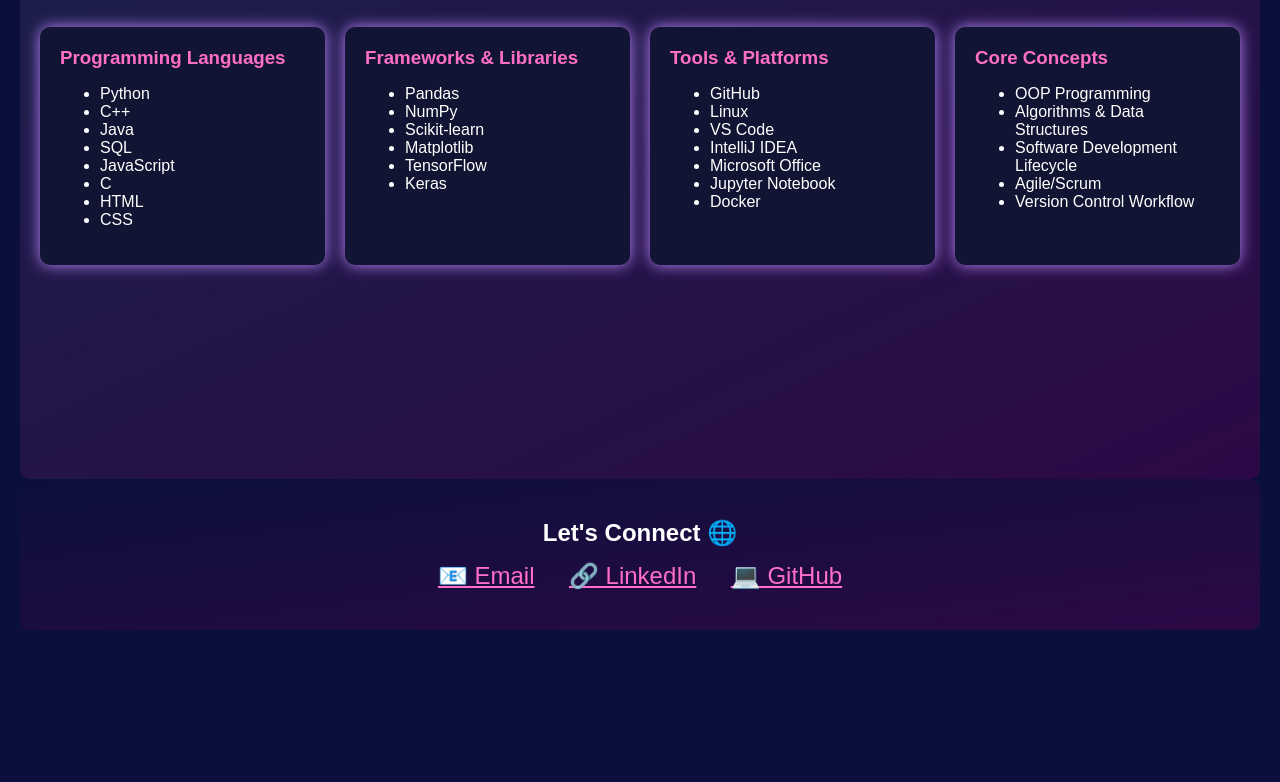
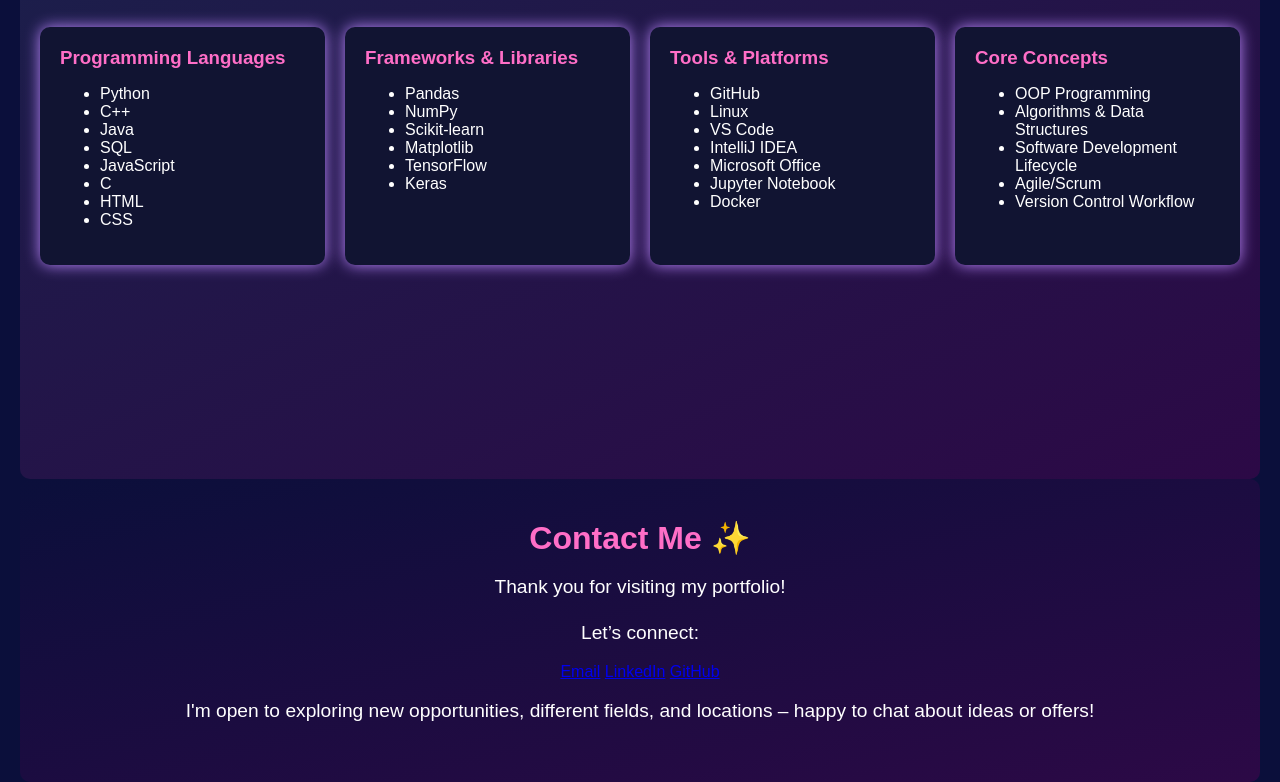
Before and after one commit to faisaxhmed/faisaxhmed.github.io, a plain HTML site: page portfolio.html in a window 1280 px wide. Shown: the part 1881-2663 px from the top of the page. Before the commit the page ends 2511 px from the top, so only its background shows below. Drawn offline with Linux system fonts and the light colour scheme.

Commit message:
Update portfolio.html

```diff
--- a/portfolio.html
+++ b/portfolio.html
@@ -154,10 +154,20 @@
     border-radius: 10px;
     text-align: center;
   }
+  #contact h2 {
+    font-size: 2em;
+    color: #FF6EC7;
+  }
+
+  #contact p {
+    font-size: 1.2em;
+    margin: 15px 0;
+    color: #FFFFFF;
+  }
 
   .contact-links a {
     margin: 0 15px;
-    font-size: 1.5em;
+    font-size: 2em;
     color: #FF6EC7;
     transition: color 0.3s;
   }
@@ -180,7 +190,7 @@
 <!-- ===== About Me ===== -->
 <section id="about-me">
   <h1>Hello! I'm Faisa 👋</h1>
-  <p>I'm a Final year Computer Science student from Oslo studying in London. I've recently started building my portfolio to showcase my journey. I'm passionate about solving problems and creating technology that makes a real impact.</p>
+  <p>I'm a final year Computer Science student from Oslo studying in London. I've recently started building my portfolio to showcase my journey. I'm passionate about solving problems and creating technology that makes a real impact.</p>
 </section>
 
 <!-- ===== Projects ===== -->
@@ -265,13 +275,15 @@
 
 <!-- ===== Contact ===== -->
 <section id="contact">
-  <h2>Let's Connect 🌐</h2>
-  <div class="contact-links">
-    <a href="mailto:faisaahmed004@gmail.com">📧 Email</a>
-    <a href="https://www.linkedin.com/in/faisa-ahmed-41768a214" target="_blank">🔗 LinkedIn</a>
-    <a href="https://github.com/faisaxhmed/faisaxhmed.github.io" target="_blank">💻 GitHub</a>
-  </div>
+  <h2>Contact Me ✨</h2>
+  <p>Thank you for visiting my portfolio!</p>
+  <p>Let’s connect:</p>
+  <a href="mailto:your.email@example.com" class="contact-btn">Email</a>
+  <a href="https://www.linkedin.com/in/yourprofile" class="contact-btn" target="_blank">LinkedIn</a>
+  <a href="https://github.com/yourusername" class="contact-btn" target="_blank">GitHub</a>
+  <p>I'm open to exploring new opportunities, different fields, and locations – happy to chat about ideas or offers!</p>
 </section>
+
 
 </body>
 </html>
```
